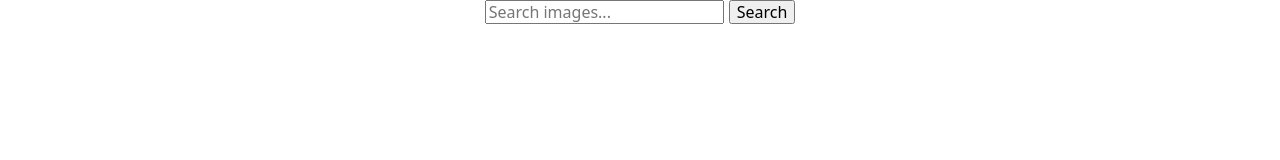
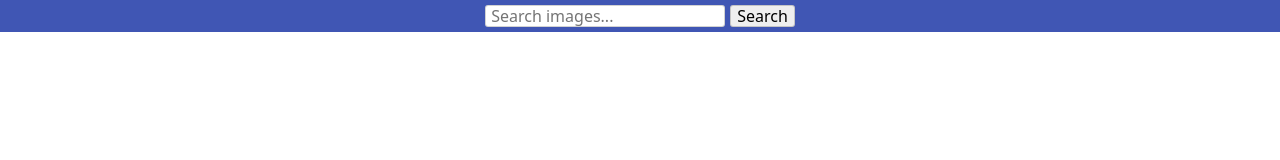
Before and after one commit to TheMainOne/goit-js-hw-11, a website built with Parcel: page src/index.html in a window 1280 px wide. Built offline with nearby package versions, Linux system fonts and the light colour scheme.

Commit message:
added some styles

```diff
--- a/src/sass/_search-form.scss
+++ b/src/sass/_search-form.scss
@@ -1,10 +1,26 @@
 .search-form {
   display: flex;
   justify-content: center;
+
+  padding-bottom: 5px;
+  padding-top: 5px;
+
+  background-color: #4056b4;
 }
 
 .search-form__input {
   margin-right: 5px;
+  padding-left: 5px;
+
+  border: 1px solid rgba(33, 33, 33, 0.2);
+  border-radius: 3px;
+}
+
+.search-form__button {
+  border: 1px solid rgba(33, 33, 33, 0.2);
+  border-radius: 3px;
+
+  cursor: pointer;
 }
 
 .button-wrapper {
```
Also changed, not shown: src/index.js (line endings or trailing spaces), src/sass/main.css, 1 other file.
